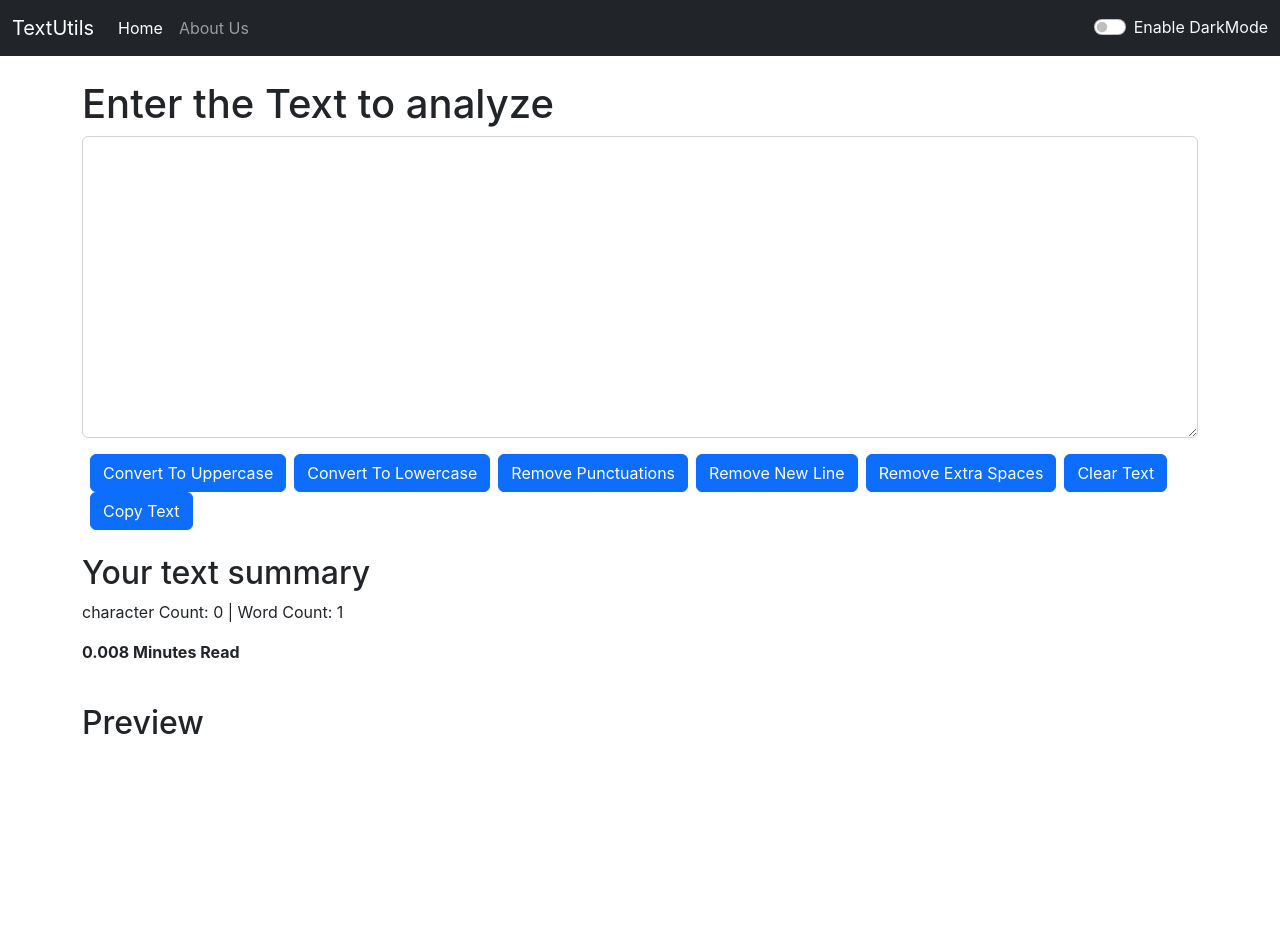
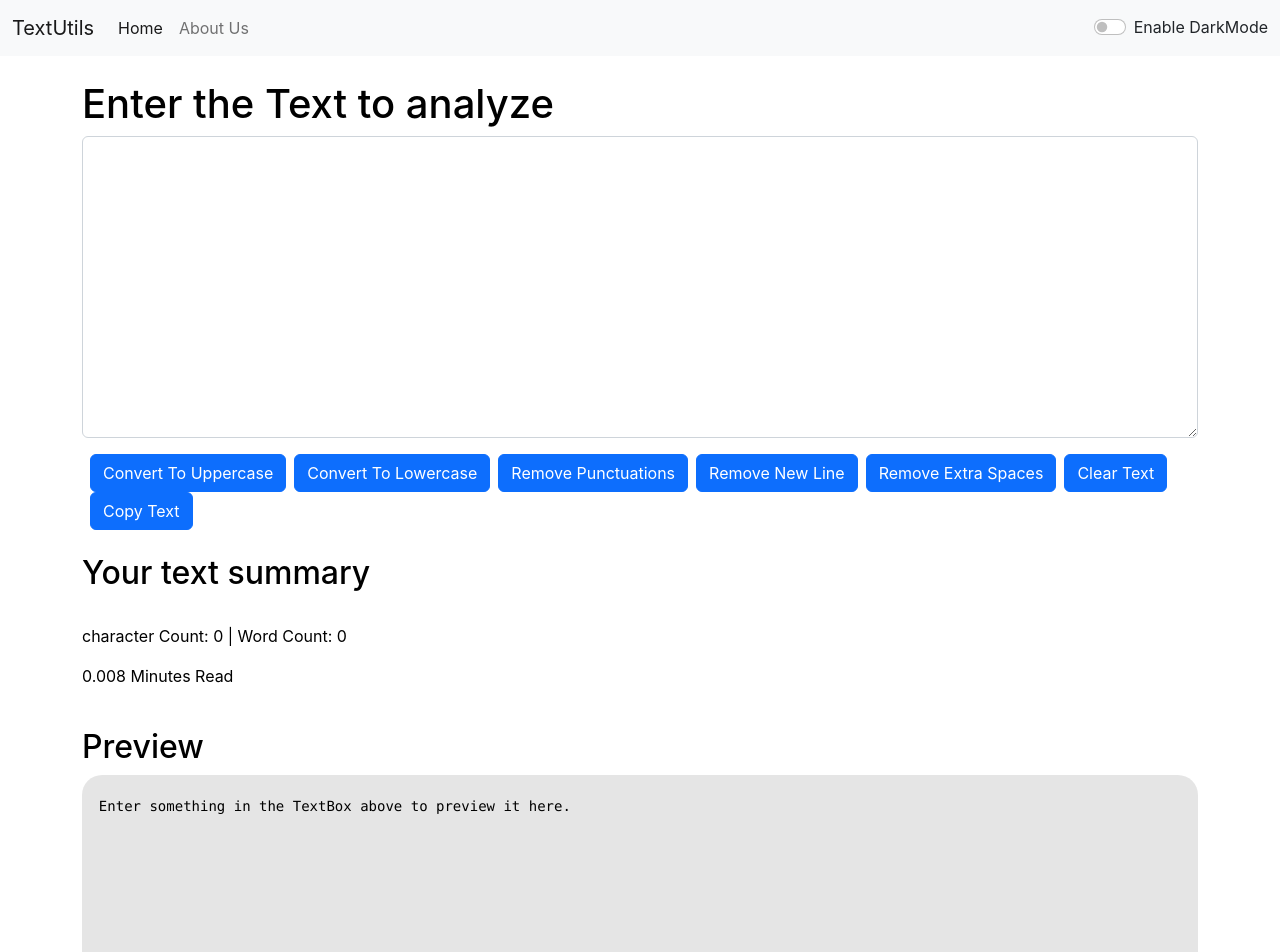
Before and after one commit to Mohammedvaraliya/TextUtils-ReactApp, a React (Create React App) app: page / in a window 1280 px wide. Shown: the top 952 px of the page. Built offline with nearby package versions, Linux system fonts and the light colour scheme.

Commit message:
Add functions converted to uppercase

```diff
--- a/src/App.css
+++ b/src/App.css
@@ -10,6 +10,7 @@
 }
 
 .textarea {
+	scrollbar-color: rgb(0, 50, 56) rgb(37, 37, 37);
 	overflow: scroll;
 	height: 100px;
 }
--- a/src/App.js
+++ b/src/App.js
@@ -2,15 +2,46 @@ import About from "./components/About";
 import { useState } from "react";
 import Navbar from "./components/Navbar";
 import TestForm from "./components/TestForm";
+import Alert from "./components/Alert";
 
 function App() {
-  const [mode, setMode] = useState("dark");
-  const [textColor, setTextColor] = useState("light");
+  const [mode, setMode] = useState("light");
+  const [textTheme, setTextTheme] = useState("Enable DarkMode");
+  const [alert, setAlert] = useState(null);
+
+  const showAlert = (message, type) => {
+    setAlert({
+      msg: message,
+      type: type
+    });
+    setTimeout(() => {
+      setAlert(null);
+    }, 1500);
+
+  }
+
+  const toggleMode = () => {
+    if (mode === 'light') {
+      setMode('dark');
+      setTextTheme('Enable LightMode');
+      document.body.style.backgroundColor = "#150037";
+      showAlert("Dark mode has enabled!", "success");
+    }
+    else {
+      setMode('light')
+      setTextTheme('Enable DarkMode');
+      document.body.style.backgroundColor = "white";
+      showAlert("Light mode has enabled!", "success");
+
+    }
+
+  }
   return (
     <>
-      <Navbar title="TextUtils" mode={mode} aboutText="About Us" textColor={textColor}/>
-      <TestForm heading="Enter the Text to analyze" mode={mode}/>
-      <About/>
+      <Navbar title="TextUtils" mode={mode} aboutText="About Us" textTheme={textTheme} toggleMode={toggleMode} />
+      <Alert alert={alert} />
+      <TestForm showAlert={showAlert} heading="Enter the Text to analyze" mode={mode} />
+      <About />
     </>
   );
 }
--- a/src/components/About.js
+++ b/src/components/About.js
@@ -34,7 +34,7 @@ export default function About() {
             <main style={myStyle}>
                 <div className="container py-4"  style={myStyle} >
                     <div className="container">
-                        <button type="button" class="btn btn-primary" onClick={applyStyles}>{btnText}</button>
+                        <button type="button" className="btn btn-primary" onClick={applyStyles}>{btnText}</button>
                     </div>
                     <h1>About Us</h1>
 
--- /dev/null
+++ b/src/components/Alert.js
@@ -0,0 +1,17 @@
+import React from 'react'
+
+export default function Alert(props) {
+
+    const capitalize = (word) =>{
+        const lower = word.toLowerCase();
+        return lower.charAt(0).toUpperCase() + lower.slice(1);
+    }
+
+    return (
+        props.alert &&
+        <> <div className={`alert alert-${props.alert.type} alert-dismissible fade show`} role="alert">
+                <strong>{capitalize(props.alert.type)}</strong> {props.alert.msg}.
+            </div>
+        </>
+    )
+}
--- a/src/components/Navbar.js
+++ b/src/components/Navbar.js
@@ -25,9 +25,9 @@ export default function Navbar(props) {
                         </li>
                     </ul>
                 </div>
-                <div className={`form-check form-switch text-${props.textColor}`}>
-                    <input className="form-check-input" type="checkbox" role="switch" id="flexSwitchCheckDefault"/>
-                        <label className="form-check-label" Htmlfor="flexSwitchCheckDefault">Enable DarkMode</label>
+                <div className={`form-check form-switch text-${props.mode==='light'?'dark':'light'}`}>
+                    <input className="form-check-input" type="checkbox" onClick={props.toggleMode} role="switch" id="flexSwitchCheckDefault"/>
+                        <label className="form-check-label" htmlFor="flexSwitchCheckDefault">{props.textTheme}</label>
                 </div>
             </div>
         </nav>
--- a/src/components/TestForm.js
+++ b/src/components/TestForm.js
@@ -1,63 +1,93 @@
 import React, { useState } from 'react'
+import Alert from './Alert';
 
 
 export default function TestForm(props) {
 
     let textarea = {
+        backgroundColor: 'rgba(0,0,0,.1)',
         overflowY: 'scroll',
         height:'300px',
+        boxShadow: 'inset 0 0 6px rgba(0,0,0,0.00)',
+        webkitBoxShadow: 'inset 0 0 6px rgba(0,0,0,0.00)',
+        '*::-webkit-scrollbar-thumb': {
+            backgroundColor: '#01007e',
+            outline: '1px solid slategrey'
+        },
+        webkitBorderRadius: '20px',
+        mozBorderRadius: '20px',
+        borderRadius: "20px",
     }
     const handleUpUppercase = () => {
         let upperText = text.toUpperCase();
         setText(upperText);
+        showAlert("Converted to uppercase!", "success");
     }
 
     const handleUpPunctuations = () => {
         const regex = /[!"#$%&'()*+,-./:;<=>?@[\]^_`{|}~]/g;
         const result = text.replace(regex, '');
         setText(result)
+        showAlert("Punctuations removed!", "success");
     }
 
     const handleUpLower = () => {
         let LoweText = text.toLocaleLowerCase();
         setText(LoweText);
+        showAlert("Converted to lowercase!", "success");
     }
 
     const handleUpNewLine = () => {
         const regex = /\n/g;
         const result = text.replace(regex, '');
-        setText(result)
+        setText(result);
+        showAlert("New line removed!", "success");
     }
 
     const handleUpExtraSpace = () => {
         const result = text.split(/[ ]+/);
         setText(result.join(" "))
+        showAlert("Extra spaces removed!", "success");
     }
 
     const handleUpClearText = () => {
         const result = text.replace(text, '');
-        setText(result)
+        setText(result);
+        showAlert("Texts Cleared!", "success");
     }
 
     const handleUpCopyText = () => {
         let copyText = document.getElementById('myBox');
         copyText.select();
         navigator.clipboard.writeText(copyText.value);
-
+        showAlert("Copied to Clipboard!", "success");
     }
 
     const handleOnChange = (event) => {
         setText(event.target.value)
     }
 
+    const showAlert = (message, type) => {
+        setAlert({
+          msg: message,
+          type: type
+        });
+        setTimeout(() => {
+            setAlert(null);
+          }, 1500);
+
+    }
+
     const [text, setText] = useState("");
+    const [alert, setAlert] = useState(null);
 
     return (
         <>
-            <div className="container my-4">
+            <div className="container my-4" style={{color: props.mode==='light'?'black':'white'}}>
                 <h1>{props.heading}</h1>
                 <div className="mb-3">
-                    <textarea className="form-control" value={text} onChange={handleOnChange} id="myBox" rows="12"></textarea>
+                    <textarea className="form-control" value={text} onChange={handleOnChange} style={{backgroundColor: props.mode==='dark'?'#002f5e':'white', color: props.mode==='dark'?'white':'black'}} id="myBox" rows="12"></textarea>
+                    <Alert alert={alert}/>
                 </div>
                 <button className="btn btn-primary mx-2" onClick={handleUpUppercase}>Convert To Uppercase</button>
                 <button className="btn btn-primary" onClick={handleUpLower}>Convert To Lowercase</button>
@@ -68,13 +98,14 @@ export default function TestForm(props) {
                 <button className="btn btn-primary mx-2" onClick={handleUpCopyText}>Copy Text</button>
             </div>
 
-            <div className="container">
+            <div className="container"  style={{color: props.mode==='light'?'black':'white'}}>
                 <h2>Your text summary</h2>
-                <p>character Count: {text.length} | Word Count: {text.split(" ").length}</p>
-                <p><b>{0.008 * text.split(" ").length} Minutes Read</b></p>
+                <br />
+                <p>character Count: {text.length} | Word Count: {text.length>0?text.split(" ").length:"0"}</p>
+                <p>{0.008 * text.split(" ").length} Minutes Read</p>
                 <br />
                 <h2>Preview</h2>
-                <pre style={textarea}><b>{text}</b></pre>
+                <pre style={textarea}><br/>{text.length>0?text:"  Enter something in the TextBox above to preview it here."}</pre>
             </div>
         </>
     )
```
